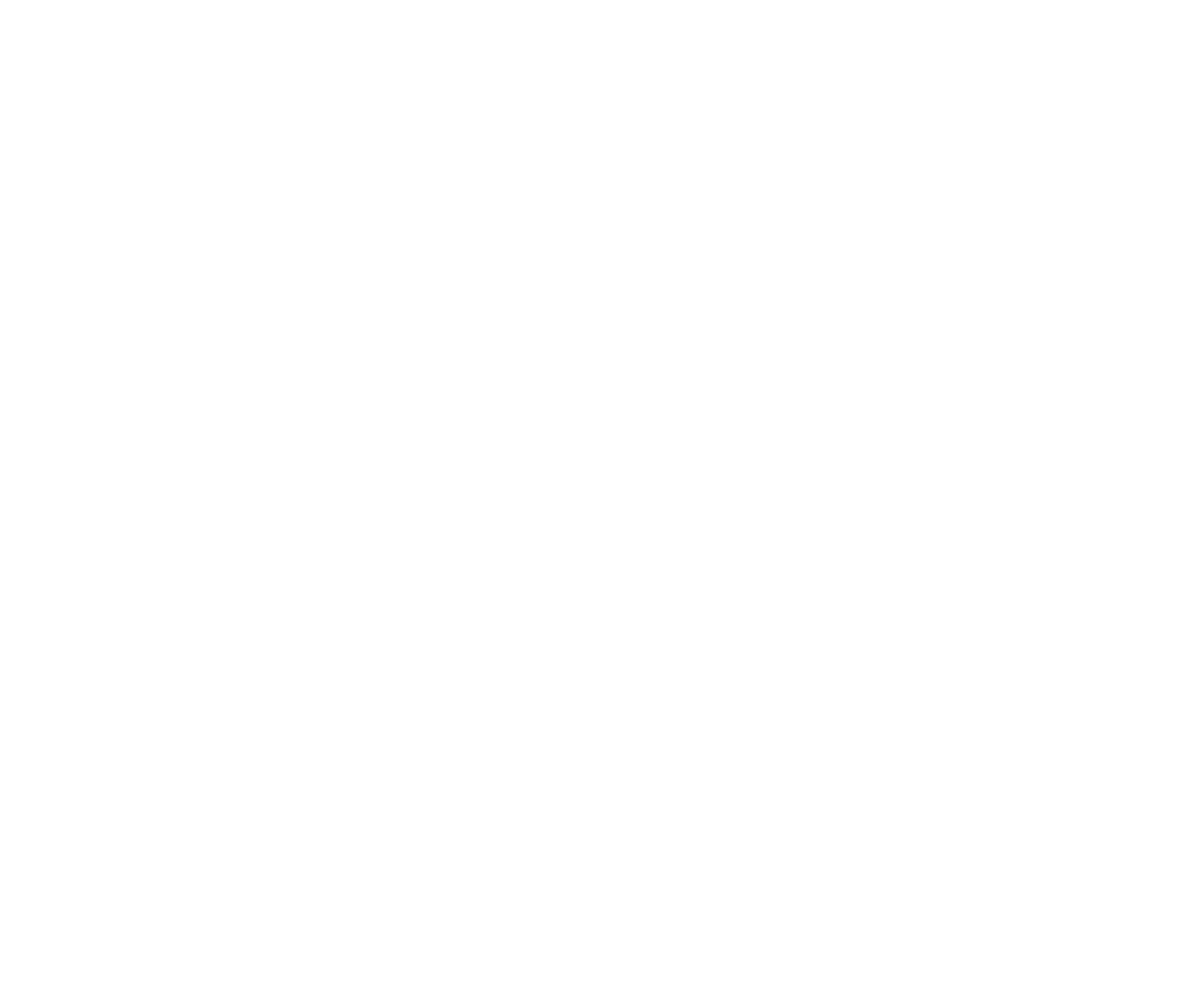
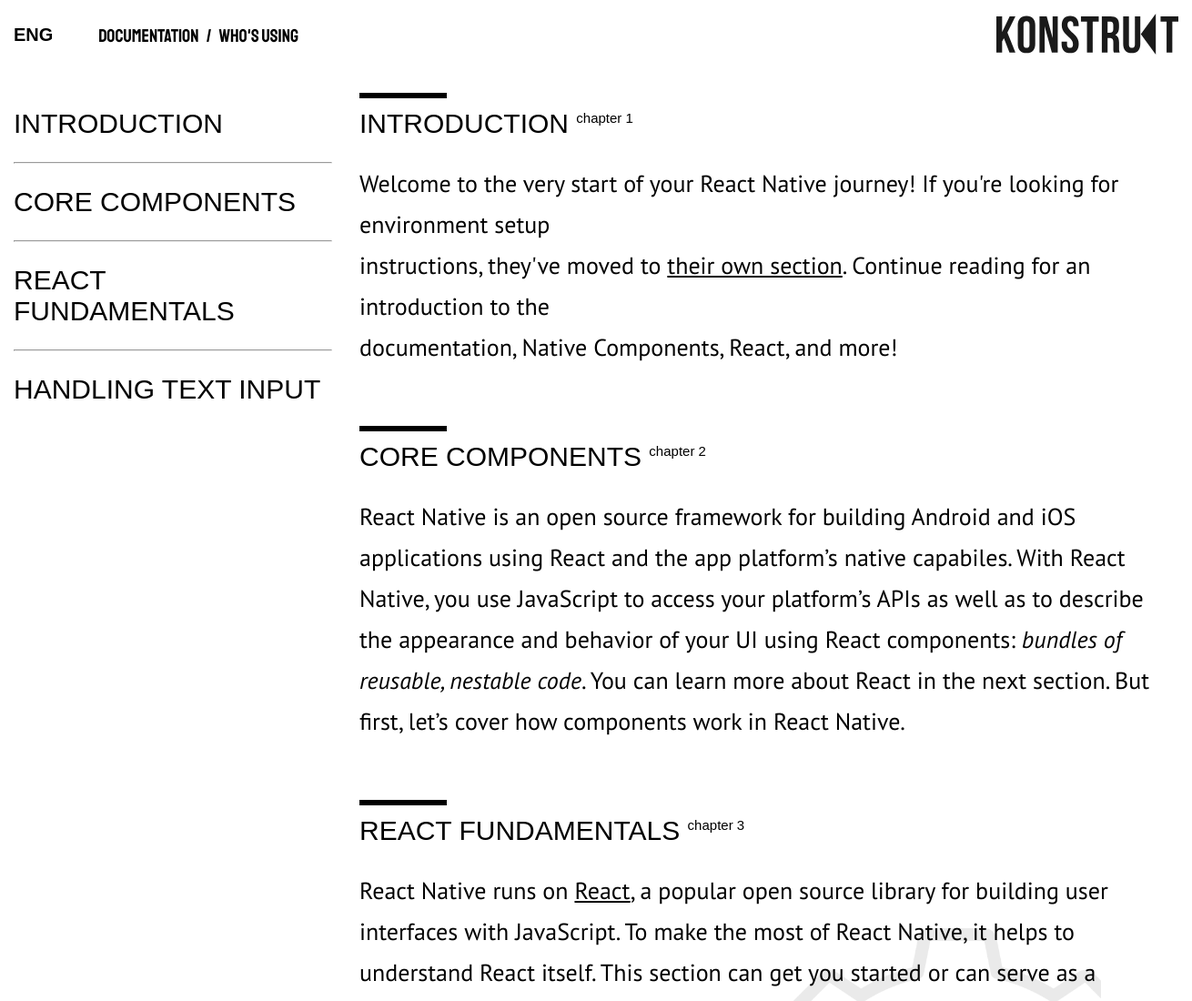
Before and after one commit to vlados2709/HW14-Positioning, a plain HTML site: page index.html in a window 1280 px wide. Shown: the top 1100 px of the page at 91% size, 1310 px wide, since content can reach past the window. Before the commit the page ends 800 px from the top, so only its background shows below. Drawn offline with Linux system fonts and the light colour scheme; a web font is replaced by a local one.

Commit message:
Documantation commit

```diff
--- a/index.html
+++ b/index.html
@@ -3,9 +3,78 @@
 <head>
     <meta charset="UTF-8">
     <meta name="viewport" content="width=device-width, initial-scale=1.0">
-    <title>Document</title>
+    <link rel="stylesheet" href="style.css">
+    <link rel="preconnect" href="https://fonts.googleapis.com">
+    <link rel="preconnect" href="https://fonts.gstatic.com" crossorigin>
+    <link href="https://fonts.googleapis.com/css2?family=Tourney:ital,wght@0,100..900;1,100..900&display=swap" rel="stylesheet">
+    <link rel="preconnect" href="https://fonts.googleapis.com">
+    <link rel="preconnect" href="https://fonts.gstatic.com" crossorigin>
+    <link href="https://fonts.googleapis.com/css2?family=Staatliches&family=Tourney:ital,wght@0,100..900;1,100..900&display=swap" rel="stylesheet">
+    <link rel="preconnect" href="https://fonts.googleapis.com">
+    <link rel="preconnect" href="https://fonts.gstatic.com" crossorigin>
+    <link href="https://fonts.googleapis.com/css2?family=Francois+One&family=Staatliches&family=Tourney:ital,wght@0,100..900;1,100..900&display=swap" rel="stylesheet">
+    <link rel="preconnect" href="https://fonts.googleapis.com">
+    <link rel="preconnect" href="https://fonts.gstatic.com" crossorigin>
+    <link href="https://fonts.googleapis.com/css2?family=Farro:wght@300;400;500;700&family=Francois+One&family=Staatliches&family=Tourney:ital,wght@0,100..900;1,100..900&display=swap" rel="stylesheet">
+    <link rel="preconnect" href="https://fonts.googleapis.com">
+    <link rel="preconnect" href="https://fonts.gstatic.com" crossorigin>
+    <link href="https://fonts.googleapis.com/css2?family=Farro:wght@300;400;500;700&family=Francois+One&family=PT+Sans:ital,wght@0,400;0,700;1,400;1,700&family=Staatliches&family=Tourney:ital,wght@0,100..900;1,100..900&display=swap" rel="stylesheet">
+    <title>Positioning</title>
 </head>
 <body>
+        <header class="container">
+            <nav>
+                <p class="lang">eng</p>
+                <p class="options">documentation <span class="line">/</span> who's using</p>
+            </nav>
+            <div>
+                <img src="images/company-logo-black.svg" alt="">
+            </div>
+        </header>
+<div class="main_container">
+        <div class="container2">
+            <h2>Introduction</h2>
+            <hr>
+            <h2>core components</h2>
+            <hr>
+            <h2>react fundamentals</h2>
+            <hr>
+            <h2>handling text input</h2>
+        </div>
 
+        <div class="wrapper2">
+
+            <section class="container">
+                <hr class="hr1">
+                <h1>Introduction <sup>Chapter 1</sup></h1>
+                <p>Welcome to the very start of your React Native journey! If you're looking for environment setup<br> instructions, they've moved to <a href="">their own section</a>. Continue reading for an introduction to the<br> documentation, Native Components, React, and more!</p>
+            </section>
+
+            <section class="container">
+                <hr class="hr1">
+                <h2>core components <sup>Chapter 2</sup></h2>
+                <p>React Native is an open source framework for building Android and iOS applications using React and the app platform’s native capabiles. With React Native, you use JavaScript to access your platform’s APIs as well as to describe the appearance and behavior of your UI using React components: <span class="cursive">bundles of reusable, nestable code</span>. You can learn more about React in the next section. But first, let’s cover how components work in React Native.</p>
+            </section>
+
+            <section class="container">
+                <hr class="hr1">
+                <h2>react fundamentals <sup>Chapter 3</sup></h2>
+                <p>React Native runs on <a href="">React</a>, a popular open source library for building user interfaces with JavaScript. To make the most of React Native, it helps to understand React itself. This section can get you started or can serve as a refresher course.</p>
+                <p>We’re going to cover the core concepts behind React:</p>
+                <p><strong>+ components.</strong> The rest of this introduction to React uses cats in its examples: friendly, approachable creatures that need names and a cafe to work in.</p>
+                <p><strong>+ JSX.</strong> React and React Native use JSX, a syntax that lets you write elements inside JavaScript like so:  <span class="color">&#x3C;Text&#x3E;Hello, I am your cat!&#x3C;/Text&#x3E;</span>.</p>
+                <p>The React docs have <a href="">a comprehensive guide to JSX</a> you can refer to learn even more. Because JSX is JavaScript, you can use variables inside it. Here you are declaring a <span class="color">name</span> for the cat, name, and embedding it with curly braces inside <span class="color">&#x3C;Text&#x3E;</span></p>
+                <p><strong>+ props.</strong> Props is short for “properties”. </p>
+                <p><strong>+ state.</strong> While you can think of props as arguments you use to configure how components render, state is like a component’s personal data storage. State is useful for handling data that changes over time or that comes from user interaction. State gives your components memory!</p>
+            </section>
+
+            <section class="container">
+                <hr class="hr1">
+                <h2>handling text input <sup>Chapter 4</sup></h2>
+                <p>TextInput is a Core Component that allows the user to enter text. It has an <span class="cursive">onChangeText</span> prop that takes a function to be called every time the text changed, and an onSubmitEditing prop that takes a function to be called when the text is submitted.</p>
+                <p>For example, let's say that as the user types, you're translating their words into a different language. In this new language, every single word is written the same way: 🍕. So the sentence "Hello there Bob" would be translated as "🍕 🍕".</p>
+            </section>
+        </div>
+</div>
 </body>
 </html>
--- /dev/null
+++ b/style.css
@@ -0,0 +1,127 @@
+body{
+    margin: 0 auto;
+    width: 100%;
+    max-width: 1300px;
+
+}
+
+.main_container{
+    background-image: url(images/bg-picture.png);
+    background-repeat: no-repeat;
+    background-attachment: fixed;
+    background-position: 92% 50%;
+    background-size: 400px;
+    display: flex;
+    margin: 0 auto;
+    min-width: 350px;
+}
+
+.hr1{
+    width: 10%;
+    float: left;
+    border: solid black 3px;
+}
+
+.container{
+    width: 100%;
+    margin: 0 auto;
+    padding: 15px;
+    min-width: 500px;
+}
+
+.container2{
+    padding: 15px;
+    min-width: 350px;
+    align-self: flex-start;
+    position: sticky;
+    top: 50px;
+}
+
+.wrapper1{
+
+}
+
+.wrapper2{
+}
+
+header{
+    display: flex;
+    justify-content: space-between ;
+    align-items: center;
+    background-color: white;
+    position: sticky;
+    top: 0;
+}
+
+nav{
+    display: flex;
+    justify-content: center;
+    flex-direction: row;
+    text-transform: uppercase;
+
+}
+
+.lang{
+    padding-right: 10px;
+    margin: 0;
+    font-family: "Tourney", sans-serif;
+    font-size: 20px;
+    font-weight: bold;
+}
+
+.line{
+    padding-left: 5px;
+    padding-right: 5px;
+}
+
+.options{
+    padding-left: 40px;
+    margin: 0;
+    font-family: "Staatliches", sans-serif;
+    font-size: 20px;
+}
+
+header img{
+    position: relative;
+    width: 200px;
+}
+
+h1{
+    font-family: "Francois One", sans-serif;
+    font-weight: 500;
+    text-transform: uppercase;
+    font-size: 30px;
+}
+
+h2{
+    font-family: "Francois One", sans-serif;
+    font-weight: 500;
+    text-transform: uppercase;
+    font-size: 30px;
+}
+
+sup{
+    font-size: 15px;
+    font-family: "Farro", sans-serif;
+    text-transform: lowercase;
+    font-weight: 300;
+}
+
+section p{
+    font-size: 26px;
+    font-family: "PT Sans", sans-serif;
+    font-weight: 300;
+    line-height: 45px;
+}
+
+section a{
+    color: black;
+}
+
+.cursive{
+    font-style: italic;
+}
+
+.color{
+    background-color: rgb(218, 218, 218);
+}
```
Also changed, not shown: images/bg-picture.png (added), images/company-logo-black.svg (added).
